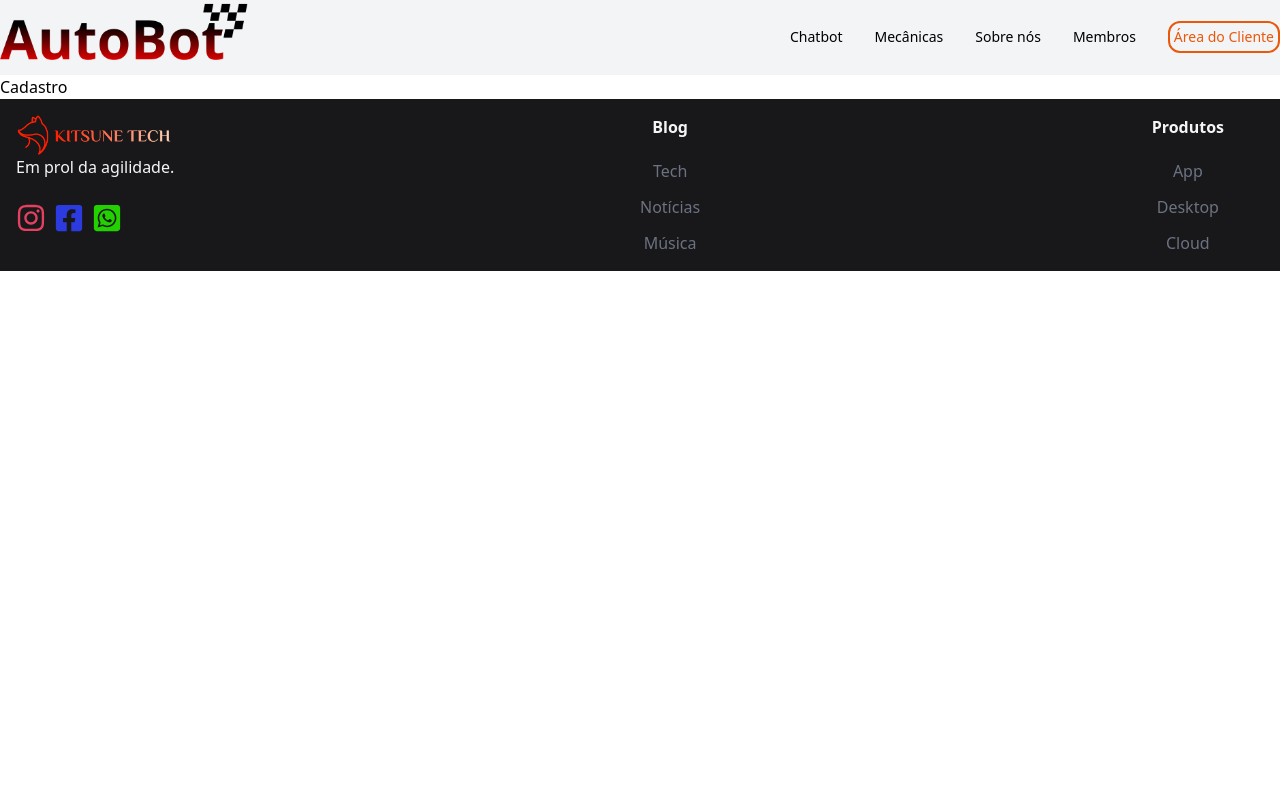
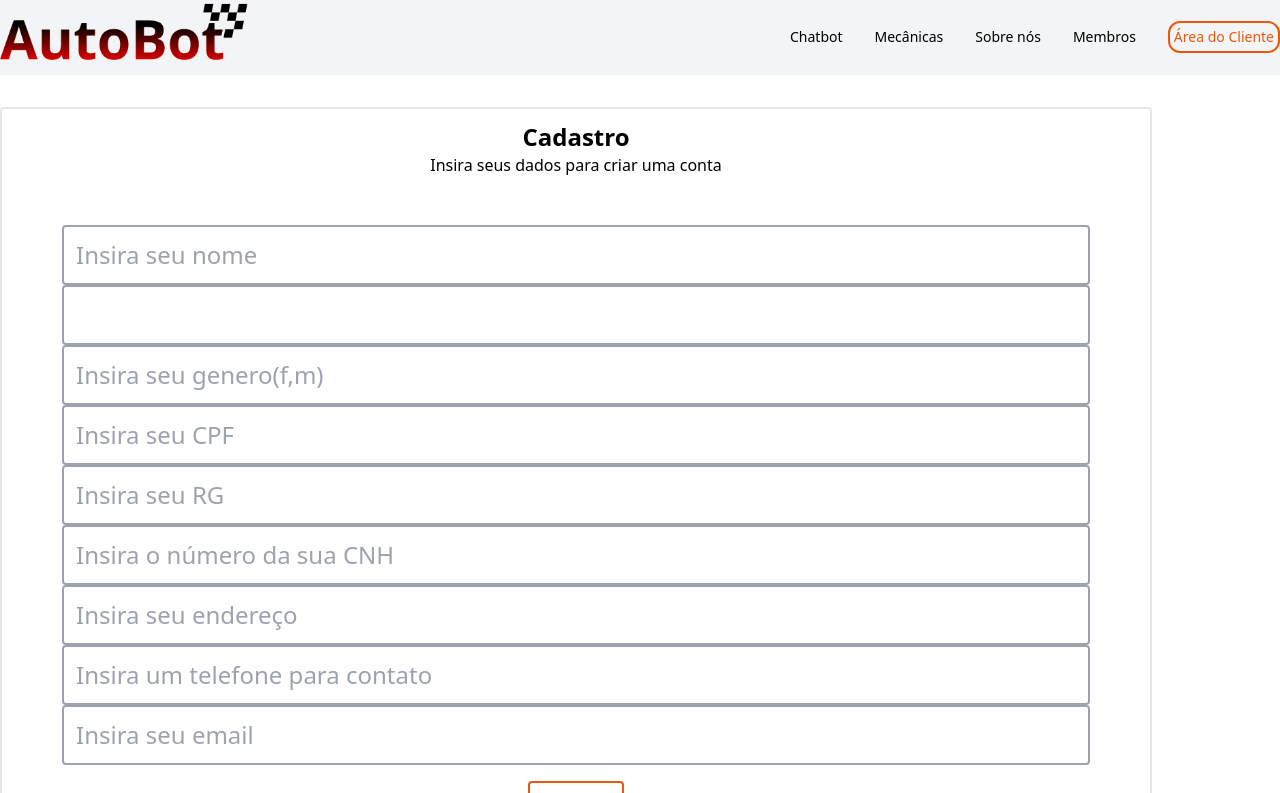
Before and after one commit to KitsuneTechno/HTML_NextJS, a Next.js app in the folder autobot/: page /cliente/cadastro in a window 1280 px wide. Shown: the top 793 px of the page. Built offline with nearby package versions, Linux system fonts and the light colour scheme.

Commit message:
Página de cadastro concluída.

```diff
--- /dev/null
+++ b/autobot/src/app/api/clientes/route.ts
@@ -0,0 +1,15 @@
+import { NextResponse } from "next/server";
+
+export async function POST(request: Request) {
+
+    try {
+
+        const response = await fetch("http://localhost:8080/clientes")
+
+        const result = await response.json();
+        return NextResponse.json(result, { status: 201 });
+    } catch (error) {
+        console.error("Erro ao processar cadastro:", error);
+        return NextResponse.json({ error: "Erro ao processar cadastro" }, { status: 500 });
+    }
+}
--- a/autobot/src/app/cliente/cadastro/page.tsx
+++ b/autobot/src/app/cliente/cadastro/page.tsx
@@ -1,7 +1,108 @@
+"use client";
+import { TipoCliente } from "@/types";
+import { useRouter } from "next/navigation";
+import { useState } from "react";
+
 export default function Cadastro(){
+
+    const navigate = useRouter();
+
+    const[cliente, setCliente] = useState<TipoCliente>({
+        nome: "",
+        dataNascimento: "",
+        genero: "",
+        cpf: "",
+        rg: "",
+        cnh: "",
+        endereco: "",
+        telefone: "",
+        email: ""
+    })
+
+    const handleChange = (e:React.ChangeEvent<HTMLInputElement>)=>{
+        const {name, value} = e.target;
+        setCliente({...cliente, [name]: value})
+    }
+
+    const handleSubmit = async(e: React.FormEvent<HTMLFormElement>)=>{
+        e.preventDefault();
+
+        try{
+            const response = await fetch("http://localhost:3000/api/clientes/", {
+                method: "POST",
+                headers: {
+                    'Content-Type': 'application/json'
+                },
+                body: JSON.stringify(cliente)
+            });
+
+            if(response.ok) {
+                alert("Cliente cadastrado com sucesso!");
+                setCliente({
+                    nome: "",
+                    dataNascimento: "",
+                    genero: "",
+                    cpf: "",
+                    rg: "",
+                    cnh: "",
+                    endereco: "",
+                    telefone: "",
+                    email: ""
+                });
+
+                navigate.push("/cliente/login");
+
+            }
+
+        } catch(e) {
+            console.error("Falha no cadastro: ", e);
+
+        }
+
+    }
+
     return(
-        <div>
-            Cadastro
+        <div className="mt-8 border-solid rounded border-2 p-3 mb-16 max-w-[90%]">
+            <div className="text-center">
+                <h1 className="font-semibold text-2xl">Cadastro</h1>
+                <p>Insira seus dados para criar uma conta</p>
+            </div>
+
+            <form className="m-12" onSubmit={handleSubmit}>
+                <fieldset className="pt-8 sm:pt-0 border-none flex flex-col items-center">
+
+                    <input type="text" placeholder="Insira seu nome" name="nome" onChange={(e)=> handleChange(e)}
+                     id="idNm" value={cliente.nome} className="inputForm" required/>
+
+                    <input type="text" name="dataNascimento" onChange={(e)=> handleChange(e)}
+                     id="idDtNasc" value={cliente.dataNascimento} className="inputForm" required/>
+
+                    <input type="text" placeholder="Insira seu genero(f,m)" name="genero" onChange={(e)=> handleChange(e)}
+                     id="idGn" value={cliente.genero} className="inputForm" required/>
+
+                    <input type="text" placeholder="Insira seu CPF" name="cpf" onChange={(e)=> handleChange(e)}
+                     id="idCpf" value={cliente.cpf} className="inputForm" required/>
+
+                    <input type="text" placeholder="Insira seu RG" name="rg" onChange={(e)=> handleChange(e)}
+                     id="idRg" value={cliente.rg} className="inputForm" required/>
+
+                    <input type="text" placeholder="Insira o número da sua CNH" name="cnh" onChange={(e)=> handleChange(e)}
+                     id="idCnh" value={cliente.cnh} className="inputForm" required/>
+
+                    <input type="text" placeholder="Insira seu endereço" name="endereco" onChange={(e)=> handleChange(e)}
+                     id="idEnd" value={cliente.endereco} className="inputForm" required/>
+
+                    <input type="text" placeholder="Insira um telefone para contato" name="telefone" onChange={(e)=> handleChange(e)}
+                     id="idFone" value={cliente.telefone} className="inputForm" required/>
+
+                    <input type="email" placeholder="Insira seu email" name="email" onChange={(e)=> handleChange(e)}
+                     id="idMail" value={cliente.email} className="inputForm" required/>
+
+                    <div className="pt-8 sm:pt-4">
+                        <button className="btn" type="submit">Cadastrar</button>
+                    </div>
+                </fieldset>
+            </form>
         </div>
     )
 }
```
Also changed, not shown: autobot/src/types.ts (+12 -0 lines).
